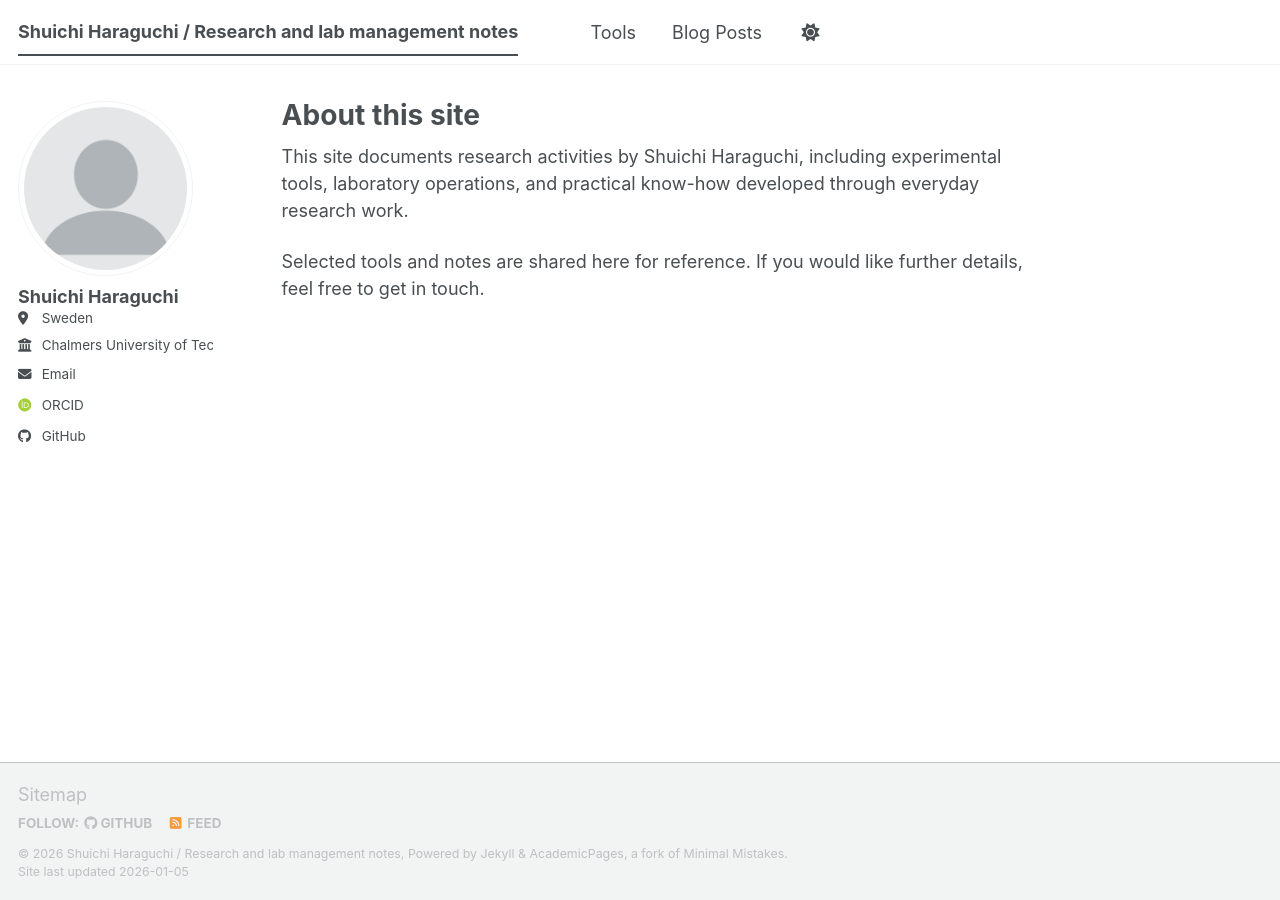
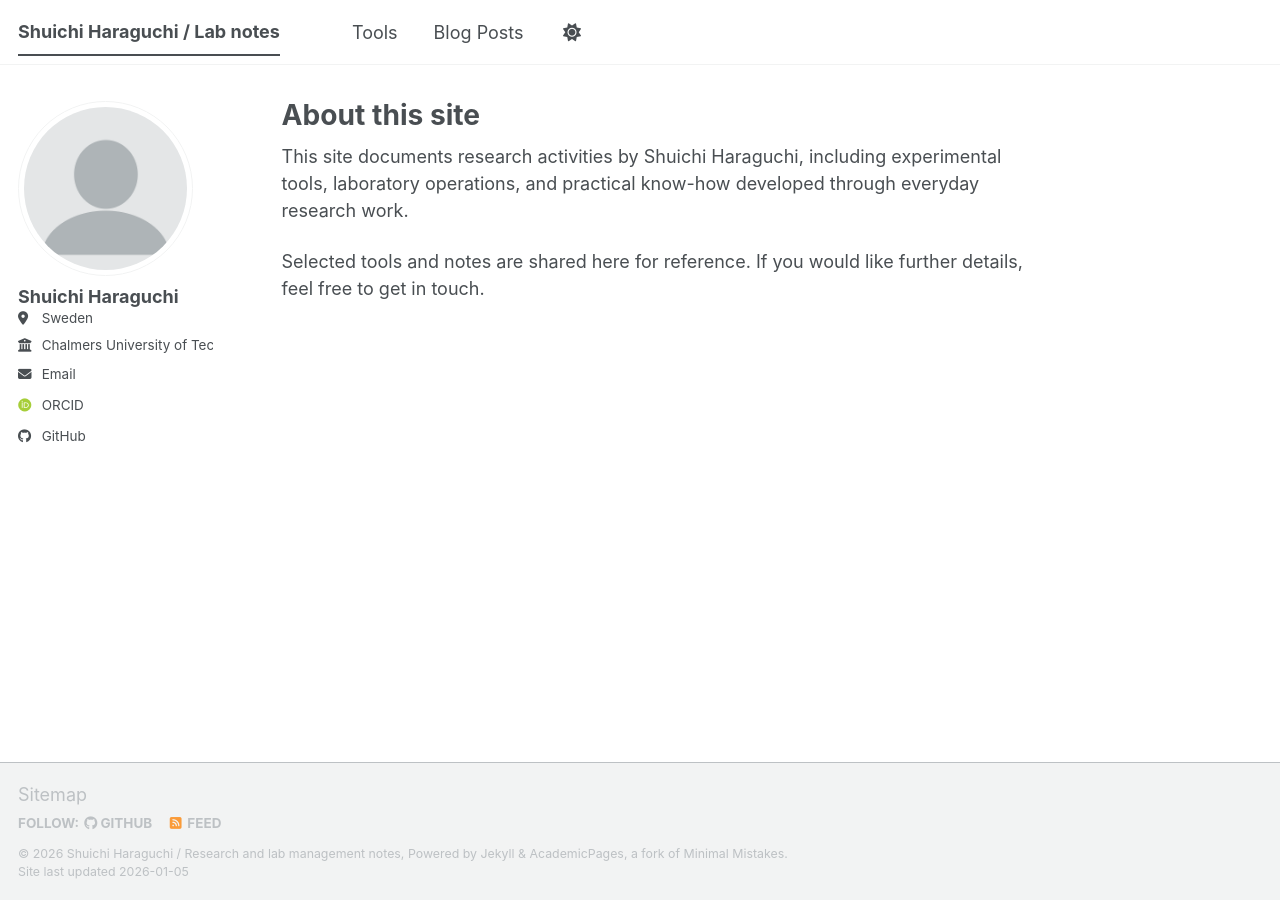
Before and after one commit to shuichi-h/academic-site, a Jekyll site: the page built from _pages/about.md, in a window 1280 px wide. Built offline with Jekyll 4.4.1, drawn with Linux system fonts in a browser that asks for light colours; some web fonts are replaced; a script bundle is joined from its source files by our own code; library files that are not in the unit come from our copies.

Commit message:
Update site title and description in config

```diff
--- a/_config.yml
+++ b/_config.yml
@@ -9,7 +9,7 @@
 # Basic Site Settings
 locale                   : "en-US"
 site_theme               : "default" # The available themes options are "default", "air", "sunrise", "mint", "dirt" and "contrast"
-title                    : "Shuichi Haraguchi / Research and lab management notes"
+title                    : "Shuichi Haraguchi / Lab notes"
 title_separator          : "-"
 name                     : &name "Shuichi Haraguchi / Research and lab management notes"
 description              : &description "Research tools, operations, and notes for experimental work"   # Update this with a general description of your site, this is the default if not overridden by a page
```
